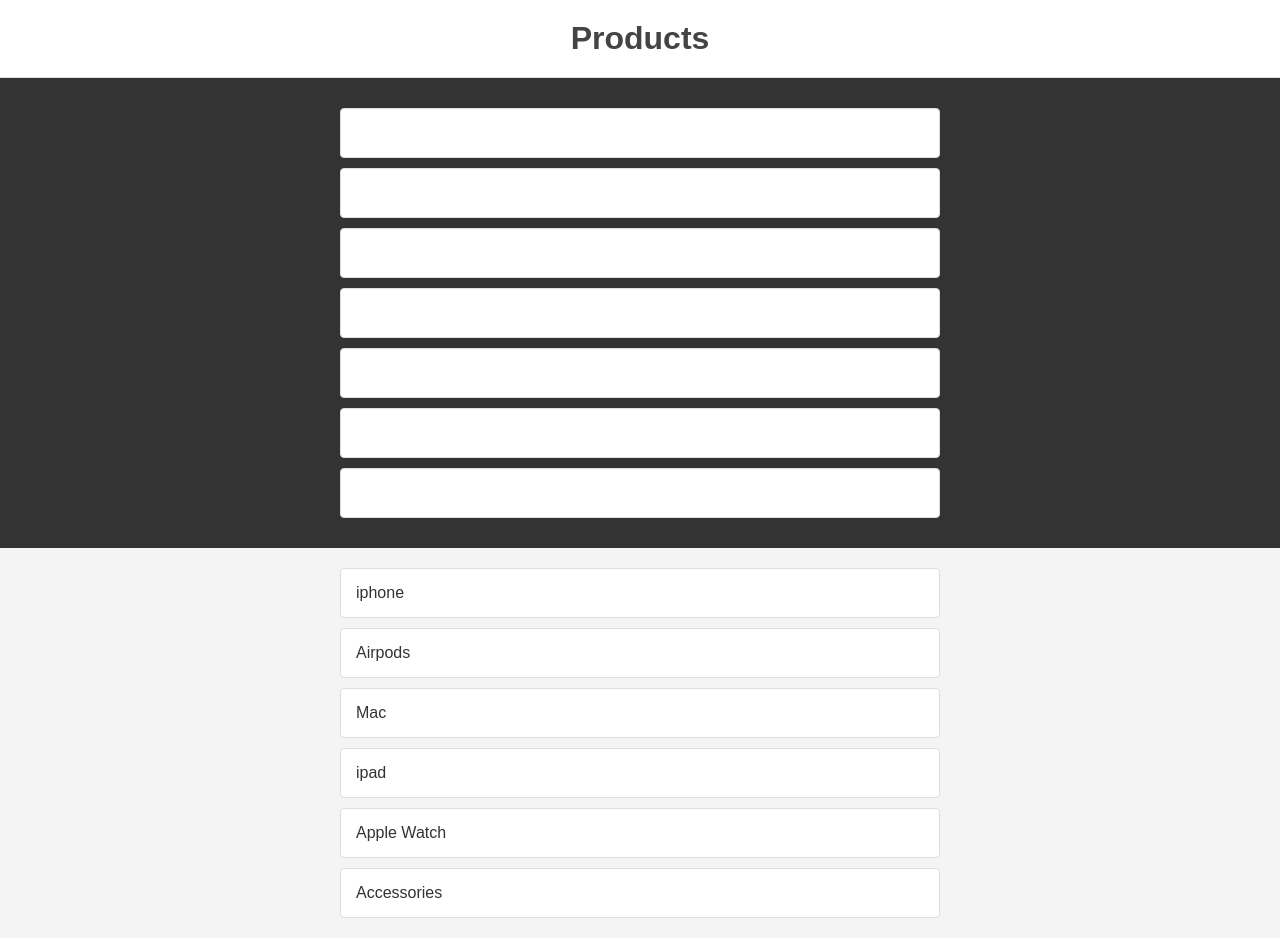
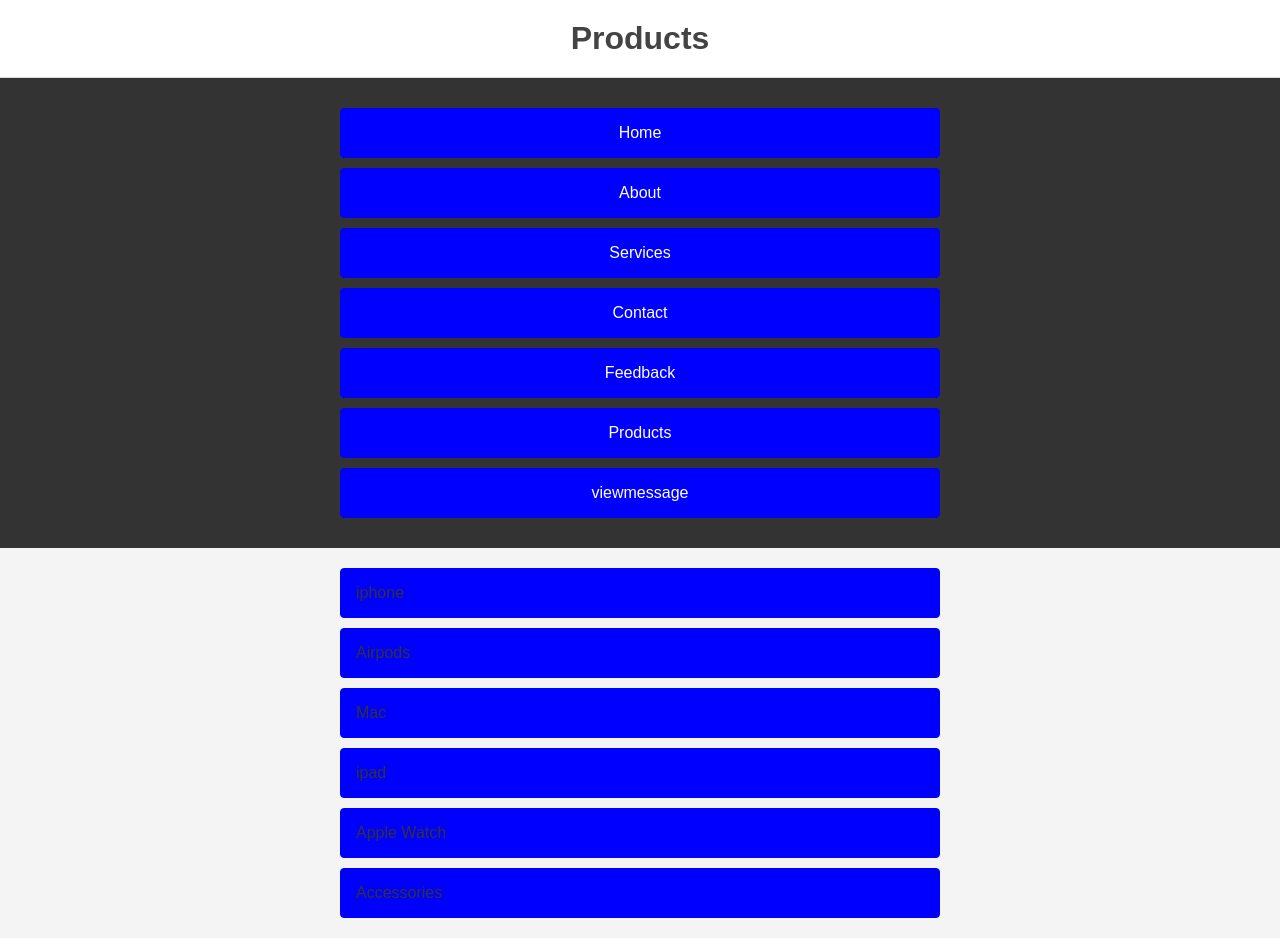
Before and after one commit to 147203/Elsiie, a PHP site: page /products.php in a window 1280 px wide. Run offline with PHP 8.4, Linux system fonts and the light colour scheme.

Commit message:
changed ul li background colour and border from whitre to blue

```diff
--- a/products.css
+++ b/products.css
@@ -43,10 +43,10 @@ ul {
 }
 
 ul li {
-    background-color: #fff;
+    background-color:blue;
     padding: 15px;
     margin: 10px 0;
-    border: 1px solid #ddd;
+    border: 1px solid blue;
     border-radius: 4px;
     transition: background-color 0.3s ease;
 }
```
